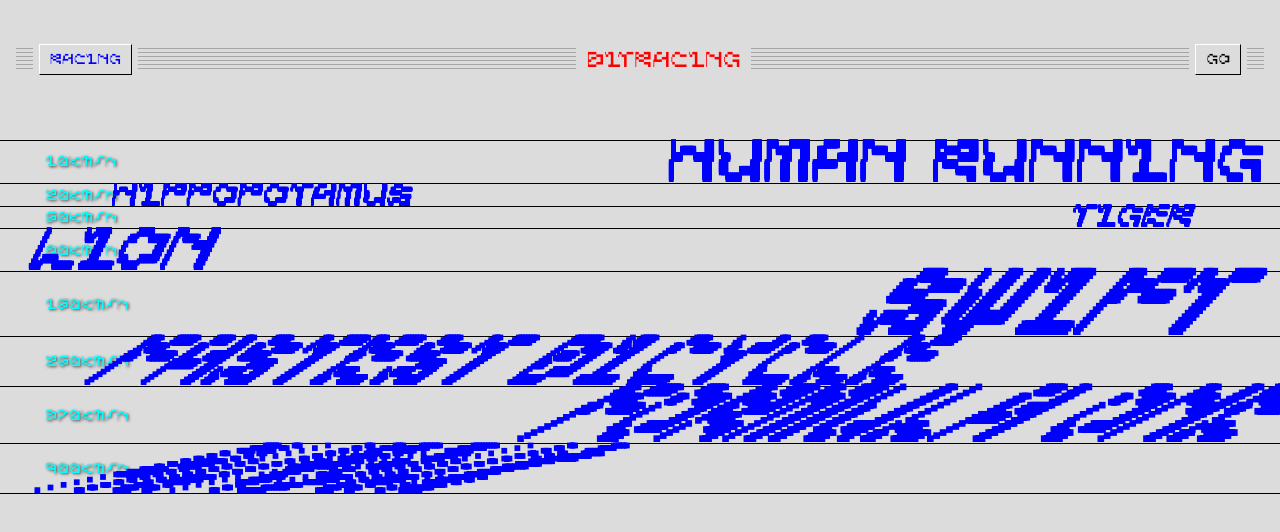
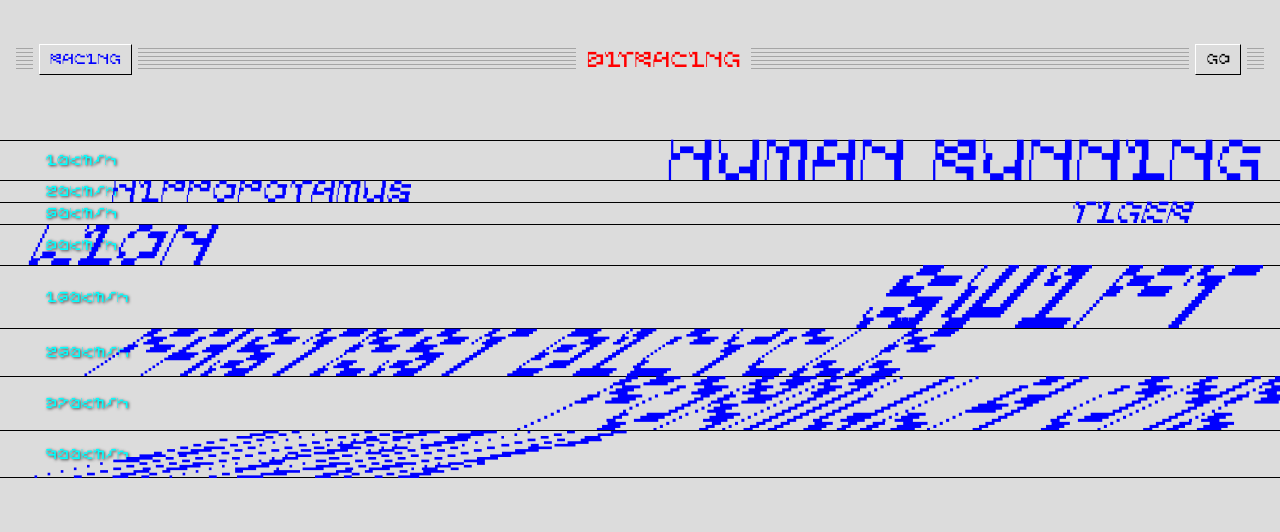
Before and after one commit to ohyeahbravo/speed-variable-font, a Vue app: page / in a window 1280 px wide. Shown: the top 532 px of the page. Built offline with nearby package versions, Linux system fonts and the light colour scheme.

Commit message:
fix font weight

```diff
--- a/src/App.vue
+++ b/src/App.vue
@@ -75,16 +75,16 @@
       </div>
     </div>
     <div v-else id="racing-container">
-      <div class="racing-row" style="lineHeight: 41.5px">
-        <h3 class="racing-text" style="right: 18px; fontSize: 64px; lineHeight: 0.66em; fontVariationSettings: 'slnt' 10">
+      <div class="racing-row" style="lineHeight: 39px">
+        <h3 class="racing-text" style="right: 18px; fontSize: 64px; lineHeight: 0.62em; fontVariationSettings: 'slnt' 10">
           HUMAN RUNNING
         </h3>
         <div class="racing-speed">10km/h</div>
       </div>
-      <div class="racing-row" style="lineHeight: 22px">
+      <div class="racing-row" style="lineHeight: 21px">
         <h3
           class="racing-text"
-          style="left: 110px; fontSize: 34px; lineHeight: 0.7em; fontVariationSettings: 'slnt' 20"
+          style="left: 110px; fontSize: 34px; lineHeight: 0.66em; fontVariationSettings: 'slnt' 20"
         >
           HIPPOPOTAMUS
         </h3>
@@ -99,46 +99,46 @@
         </h3>
         <div class="racing-speed">50km/h</div>
       </div>
-      <div class="racing-row" style="lineHeight: 42px">
+      <div class="racing-row" style="lineHeight: 40px">
         <h3
           class="racing-text"
-          style="left: 25px; fontSize: 64px; lineHeight: 0.68em; fontVariationSettings: 'slnt' 80"
+          style="left: 25px; fontSize: 64px; lineHeight: 0.64em; fontVariationSettings: 'slnt' 80"
         >
           LION
         </h3>
         <div class="racing-speed">80km/h</div>
       </div>
-      <div class="racing-row" style="lineHeight: 64px">
+      <div class="racing-row" style="lineHeight: 62px">
         <h3
           class="racing-text"
-          style="right: 70px; fontSize: 100px; lineHeight: 0.64em; fontVariationSettings: 'slnt' 160"
+          style="right: 70px; fontSize: 100px; lineHeight: 0.61em; fontVariationSettings: 'slnt' 160"
         >
           SWIFT
         </h3>
         <div class="racing-speed">160km/h</div>
       </div>
-      <div class="racing-row" style="lineHeight: 49px">
+      <div class="racing-row" style="lineHeight: 47px">
         <h3
           class="racing-text"
-          style="left: 80px; fontSize: 75px; lineHeight: 0.66em; fontVariationSettings: 'slnt' 260"
+          style="left: 80px; fontSize: 75px; lineHeight: 0.64em; fontVariationSettings: 'slnt' 260"
         >
           FASTEST BICYCLE
         </h3>
         <div class="racing-speed">260km/h</div>
       </div>
-      <div class="racing-row" style="lineHeight: 56px">
+      <div class="racing-row" style="lineHeight: 53px">
         <h3
           class="racing-text"
-          style="right: 50px; fontSize: 87px; lineHeight: 0.65em; fontVariationSettings: 'slnt' 370"
+          style="right: 50px; fontSize: 87px; lineHeight: 0.61em; fontVariationSettings: 'slnt' 370"
         >
           FORMULA ONE
         </h3>
         <div class="racing-speed">370km/h</div>
       </div>
-      <div class="racing-row" style="lineHeight: 49px; borderBottom: 1px solid black;">
+      <div class="racing-row" style="lineHeight: 46px; borderBottom: 1px solid black;">
         <h3
           class="racing-text"
-          style="left: 30px; fontSize: 75px; lineHeight: 0.68em; fontVariationSettings: 'slnt' 900"
+          style="left: 30px; fontSize: 75px; lineHeight: 0.63em; fontVariationSettings: 'slnt' 900"
         >
           AURBUS
         </h3>
@@ -193,11 +193,6 @@ body {
   src: url("~@/assets/fonts/BitracingGX.ttf") format("truetype-variations");
 }
 
-@font-face {
-  font-family: "Trispace";
-  src: url("~@/assets/fonts/Trispace.ttf") format("truetype-variations");
-}
-
 #app {
   font-family: "Bitracing", Avenir, Helvetica, Arial, sans-serif;
   -webkit-font-smoothing: antialiased;
@@ -205,6 +200,7 @@ body {
 }
 
 #container {
+  font-weight: normal;
   width: 100vw;
   height: 100vh;
   overflow: hidden;
@@ -257,6 +253,7 @@ body {
 
 .button {
   font-family: "Bitracing";
+  font-weight: normal;
   background-color: #dcdcdc; /* Green */
   border-style: solid;
   border-width: 1px;
@@ -363,6 +360,7 @@ input[type="color"]::-webkit-color-swatch {
   text-shadow: #333333 1px 1px 3px;
 }
 .racing-text {
+  font-weight: normal;
   margin-top: 0;
   margin-bottom: 0;
   position: absolute;
```
Also changed, not shown: src/assets/fonts/Trispace.ttf (deleted).
